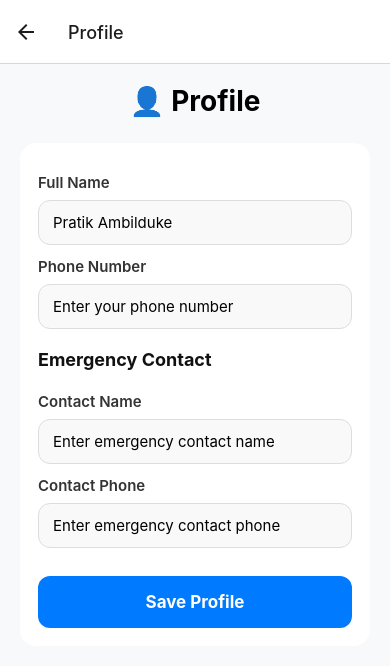
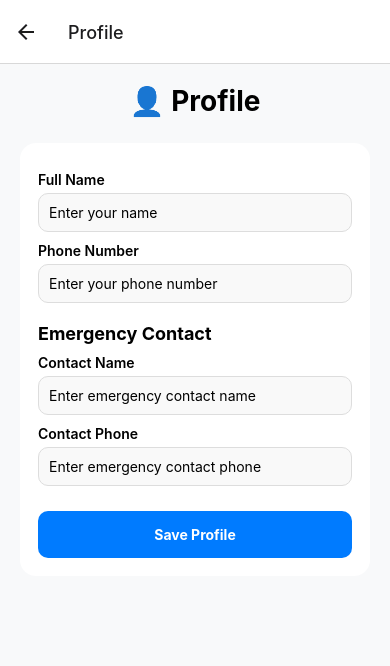
Before and after one commit to pratikAmbilduke/resq-ai, a React Native app in the folder mobile/: screen /Profile in a window 390 px wide. Shown: the top 666 px of the page. Built offline with nearby package versions, Linux system fonts and the light colour scheme; no server answers.

Commit message:
feat(backend): organize emergency CRUD and profile APIs in main backend file

```diff
--- a/mobile/screens/ProfileScreen.js
+++ b/mobile/screens/ProfileScreen.js
@@ -1,4 +1,4 @@
-import { useState } from 'react';
+import { useState, useEffect } from 'react';
 import {
   View,
   Text,
@@ -10,18 +10,56 @@ import {
 } from 'react-native';
 
 export default function ProfileScreen() {
-  const [name, setName] = useState('Pratik Ambilduke');
+  const [name, setName] = useState('');
   const [phone, setPhone] = useState('');
   const [emergencyContactName, setEmergencyContactName] = useState('');
   const [emergencyContactPhone, setEmergencyContactPhone] = useState('');
 
-  const handleSave = () => {
-    if (!name.trim() || !phone.trim()) {
-      Alert.alert('Validation Error', 'Please fill your name and phone number.');
-      return;
+  useEffect(() => {
+    fetchProfile();
+  }, []);
+
+  const fetchProfile = async () => {
+    try {
+      const response = await fetch('http://localhost:8000/profile');
+      const data = await response.json();
+
+      if (data.name) {
+        setName(data.name);
+        setPhone(data.phone);
+        setEmergencyContactName(data.emergency_contact_name);
+        setEmergencyContactPhone(data.emergency_contact_phone);
+      }
+    } catch (error) {
+      console.log('Fetch Profile Error:', error);
     }
+  };
 
-    Alert.alert('Success', 'Profile details saved successfully.');
+  const handleSave = async () => {
+    try {
+      if (!name.trim() || !phone.trim()) {
+        Alert.alert('Validation Error', 'Please fill required fields');
+        return;
+      }
+
+      const response = await fetch('http://localhost:8000/profile', {
+        method: 'POST',
+        headers: { 'Content-Type': 'application/json' },
+        body: JSON.stringify({
+          name,
+          phone,
+          emergency_contact_name: emergencyContactName,
+          emergency_contact_phone: emergencyContactPhone,
+        }),
+      });
+
+      const data = await response.json();
+
+      Alert.alert('Success', 'Profile saved successfully');
+    } catch (error) {
+      console.log(error);
+      Alert.alert('Error', 'Failed to save profile');
+    }
   };
 
   return (
@@ -32,17 +70,17 @@ export default function ProfileScreen() {
         <Text style={styles.label}>Full Name</Text>
         <TextInput
           style={styles.input}
-          placeholder="Enter your full name"
           value={name}
           onChangeText={setName}
+          placeholder="Enter your name"
         />
 
         <Text style={styles.label}>Phone Number</Text>
         <TextInput
           style={styles.input}
-          placeholder="Enter your phone number"
           value={phone}
           onChangeText={setPhone}
+          placeholder="Enter your phone number"
           keyboardType="phone-pad"
         />
 
@@ -51,17 +89,17 @@ export default function ProfileScreen() {
         <Text style={styles.label}>Contact Name</Text>
         <TextInput
           style={styles.input}
-          placeholder="Enter emergency contact name"
           value={emergencyContactName}
           onChangeText={setEmergencyContactName}
+          placeholder="Enter emergency contact name"
         />
 
         <Text style={styles.label}>Contact Phone</Text>
         <TextInput
           style={styles.input}
-          placeholder="Enter emergency contact phone"
           value={emergencyContactPhone}
           onChangeText={setEmergencyContactPhone}
+          placeholder="Enter emergency contact phone"
           keyboardType="phone-pad"
         />
 
@@ -92,38 +130,31 @@ const styles = StyleSheet.create({
     elevation: 3,
   },
   label: {
-    fontSize: 15,
+    marginTop: 10,
     fontWeight: '600',
-    marginBottom: 8,
-    marginTop: 12,
-    color: '#333',
+  },
+  input: {
+    backgroundColor: '#f9f9f9',
+    borderWidth: 1,
+    borderColor: '#ddd',
+    borderRadius: 10,
+    padding: 10,
+    marginTop: 5,
   },
   sectionTitle: {
     fontSize: 18,
     fontWeight: 'bold',
     marginTop: 20,
-    marginBottom: 10,
-    color: '#111',
-  },
-  input: {
-    backgroundColor: '#f9f9f9',
-    borderWidth: 1,
-    borderColor: '#ddd',
-    borderRadius: 12,
-    paddingHorizontal: 14,
-    paddingVertical: 12,
-    fontSize: 15,
   },
   saveButton: {
     backgroundColor: '#007bff',
-    padding: 16,
-    borderRadius: 12,
+    padding: 15,
+    borderRadius: 10,
+    marginTop: 25,
     alignItems: 'center',
-    marginTop: 28,
   },
   saveButtonText: {
-    color: '#fff',
-    fontSize: 17,
+    color: 'white',
     fontWeight: 'bold',
   },
 });
```
Also changed, not shown: 2 other files (tests, documents, lock files or other folders).
